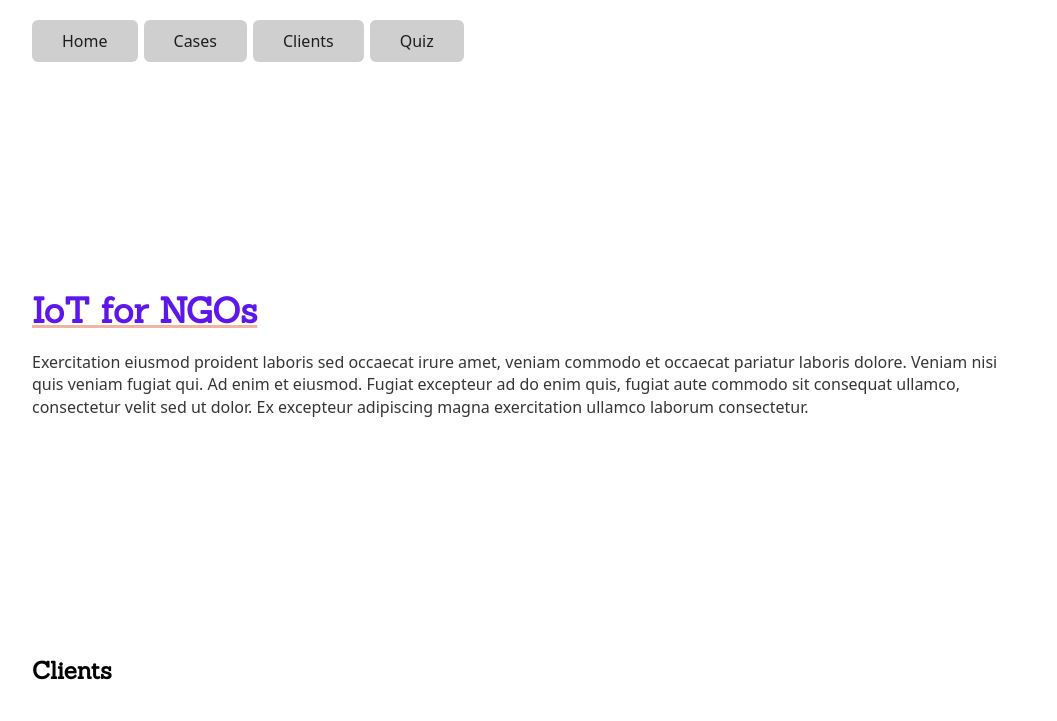
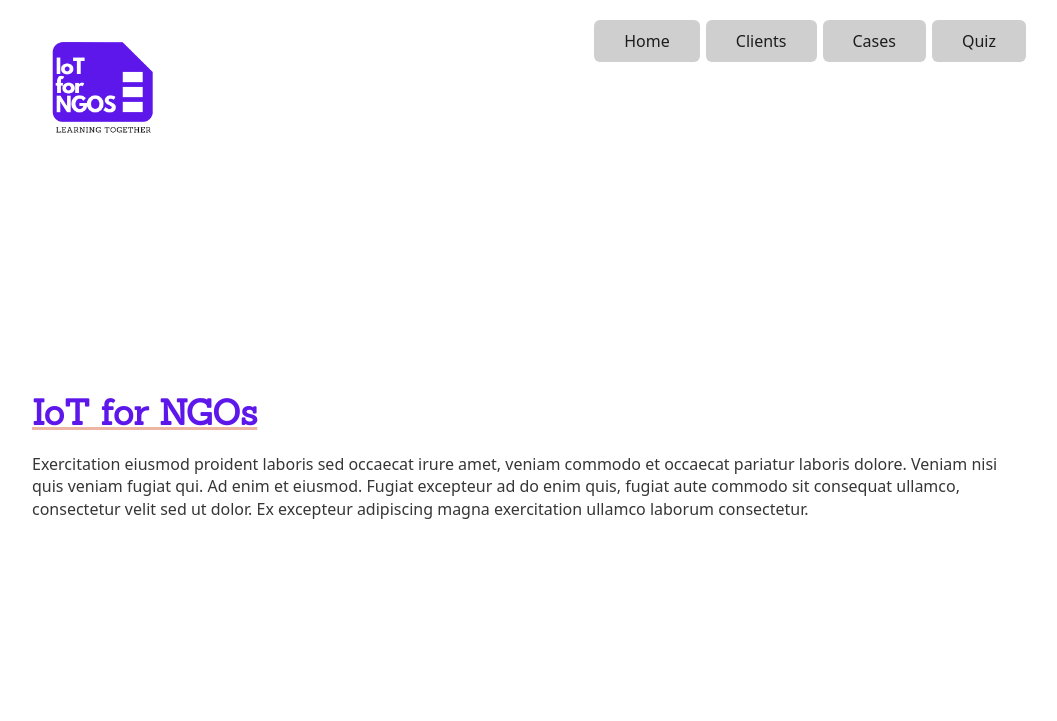
Before and after one commit to joeitu/joeitu.github.io, a plain HTML site: page index.html in a window 1280 px wide. Shown: the top 721 px of the page, without its empty margins (108-1165 px from the left). Drawn offline with nearby package versions, Linux system fonts and the light colour scheme.

Commit message:
add logo

```diff
--- a/app.js
+++ b/app.js
@@ -25,10 +25,11 @@ export default {
     template: `
         <modal v-if='show_modal' @close="show_modal=!show_modal" ></modal>
         <div id="sidebar" >
+           <img src="./imgs/Logo.png" style="width: 150px; float:left"/>
             <nav>
                 <a href="#"><button>Home</button></a>
+                <a href="#clients"><button>Clients</button></a>
                 <a href="#cases"><button>Cases</button></a>
-                <a href="#clients"><button>Clients</button></a>
                 <a href="#game"><button>Quiz</button></a>
             </nav>
         </div>
@@ -37,12 +38,12 @@ export default {
             <homepage/>
             <div style='min-height: 70vh; display: flex; justify-content: center; align-items: center;'>
             <div>
-                <clients/>
+                <cases/>
             </div>
             </div>
             <div style='min-height: 70vh; display: flex; justify-content: center; align-items: center;'>
             <div>
-                <cases/>
+                <clients/>
             </div>
             </div>
             <div style='min-height: 90vh; display: flex; justify-content: center; align-items: center;'>
--- a/css/main.css
+++ b/css/main.css
@@ -8,14 +8,13 @@ body {
     --color-3: #edb6a3;
 }
 
-/*
+
 #sidebar {
-    position: fixed;
     display: flex;
-    justify-content: flex-end;
+    justify-content: space-between;
     width: 100%;
 }
-*/
+
 
 h1 {
     font-family: 'Sanchez', serif;
```
